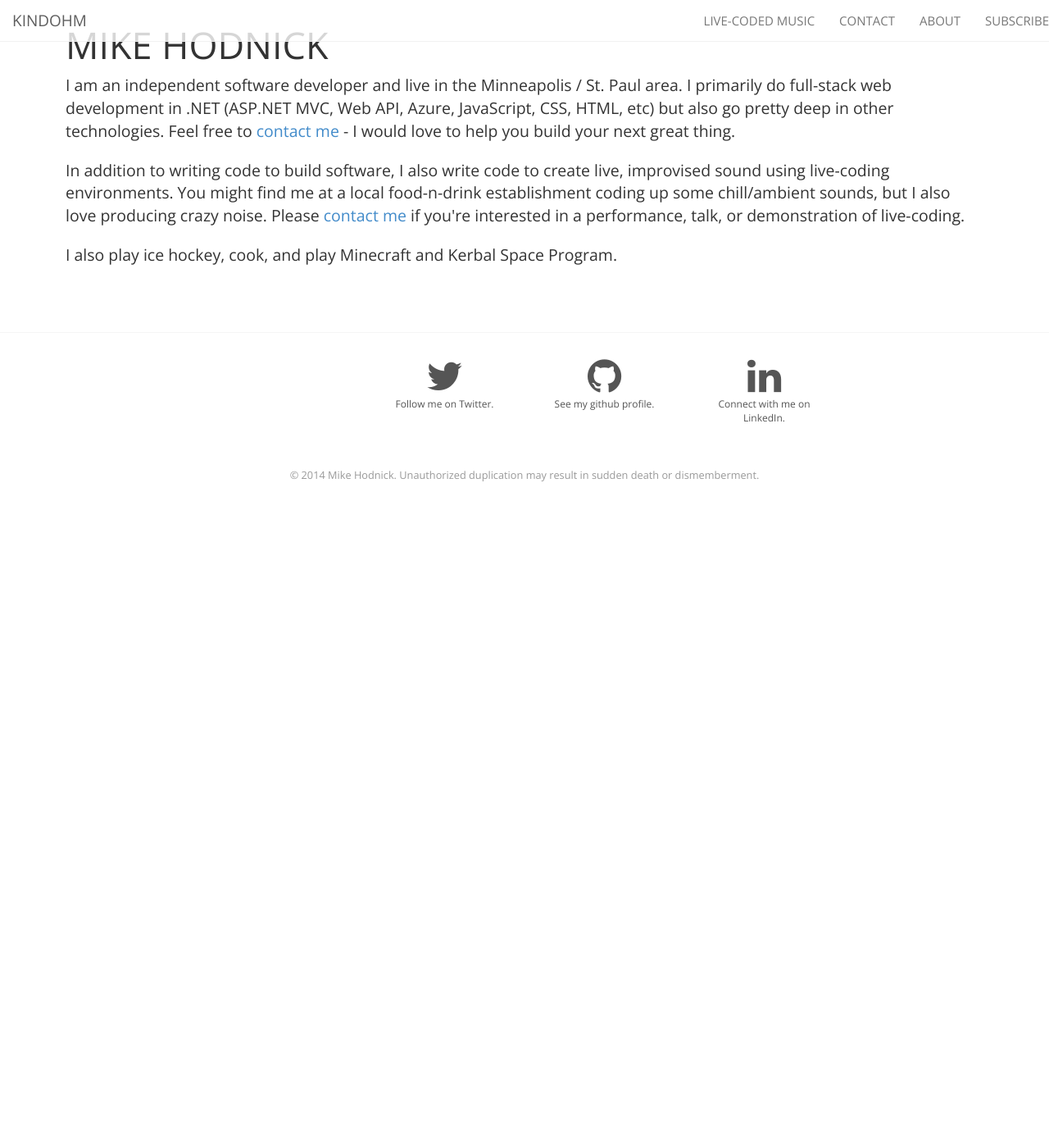
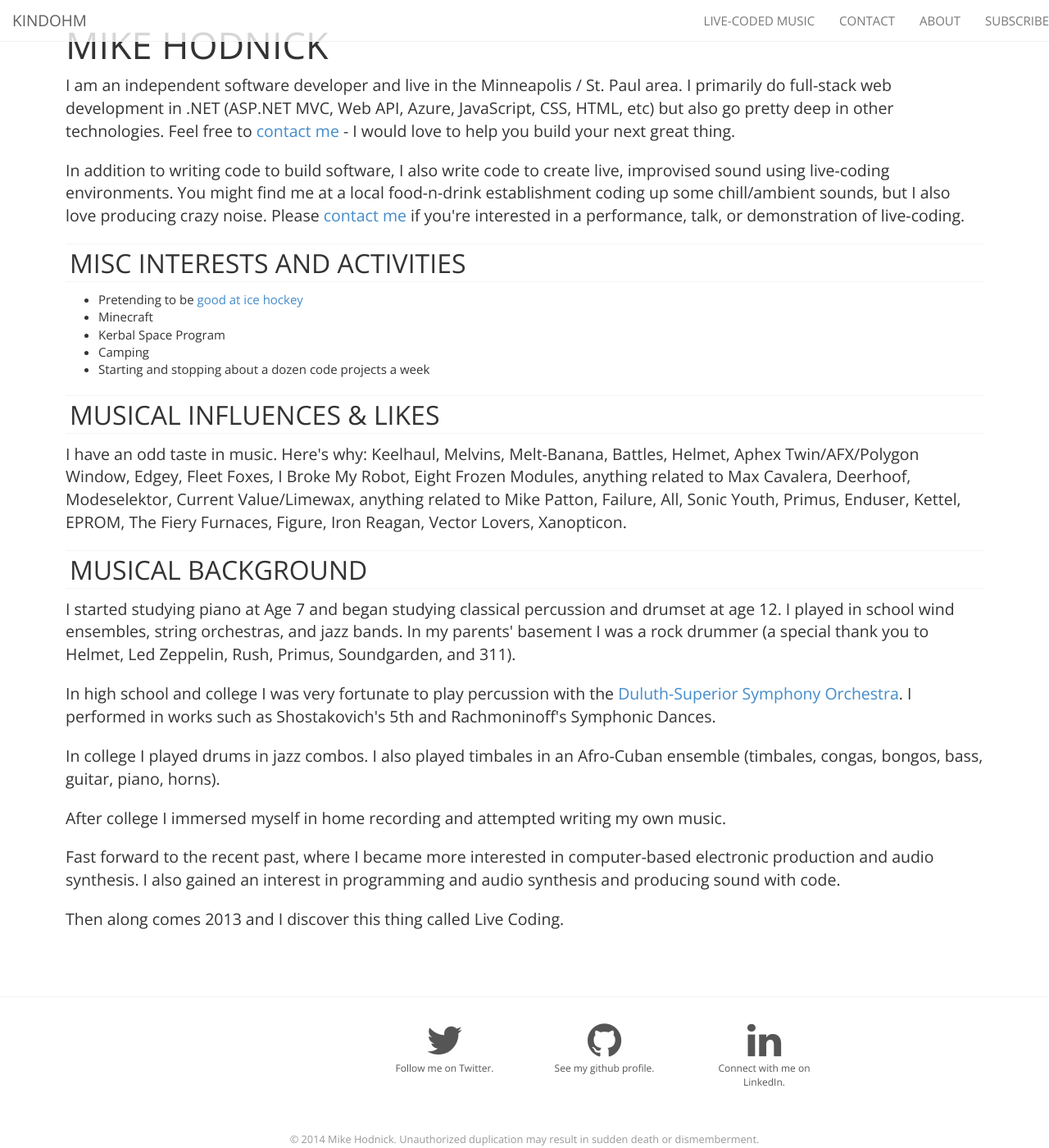
Before and after one commit to kindohm/kindohm.com.old, a Jekyll site: the page built from about/index.html, in a window 1280 px wide and 1400 px high, scrolled down 370 px. Shown: the whole window at 82% size. Built offline with Jekyll 4.4.1, drawn with Linux system fonts in a browser that asks for light colours; nearby versions of some CDN libraries; Markdown is read by kramdown in place of the engine named in the settings; before the commit the page ends 1000 px from its top, so only the background shows below that.

Commit message:
edited about

```diff
--- a/about/index.html
+++ b/about/index.html
@@ -21,7 +21,44 @@ cover: /images/fish.jpg
     but I also love producing crazy noise. Please <a href="/contact">contact me</a>
     if you're interested in a performance, talk, or demonstration of live-coding.</p>
 
-  <p>I also play ice hockey, cook, and play Minecraft and Kerbal
-    Space Program.</a>
+  <h2>Misc Interests and Activities</h2>
+  <ul>
+    <li>Pretending to be <a href="https://twitter.com/kindohm/status/450645500589391874">good at ice hockey</a></li>
+    <li>Minecraft</li>
+    <li>Kerbal Space Program</li>
+    <li>Camping</li>
+    <li>Starting and stopping about a dozen code projects a week</li>
+  </ul>
+
+  <h2>Musical Influences &amp; Likes</h2>
+  <p>I have an odd taste in music. Here's why: Keelhaul, Melvins, Melt-Banana,
+    Battles, Helmet, Aphex Twin/AFX/Polygon Window, Edgey, Fleet Foxes, I Broke My Robot,
+    Eight Frozen Modules, anything related to Max Cavalera, Deerhoof, Modeselektor,
+    Current Value/Limewax, anything related to Mike Patton, Failure, All, Sonic Youth,
+    Primus, Enduser, Kettel, EPROM, The Fiery Furnaces, Figure, Iron Reagan,
+    Vector Lovers, Xanopticon.</p>
+
+  <h2>Musical Background</h2>
+  <p>I started studying piano at Age 7 and began studying classical percussion
+    and drumset at age 12. I played in school wind ensembles, string orchestras,
+    and jazz bands. In my parents' basement I was a rock drummer (a special thank you
+    to Helmet, Led Zeppelin, Rush, Primus, Soundgarden, and 311). </p>
+
+  <p>In high school and college I was very fortunate to play percussion with the
+    <a href="http://www.dsso.com/">Duluth-Superior Symphony Orchestra</a>. I
+    performed in works such as Shostakovich's 5th and Rachmoninoff's Symphonic Dances.</p>
+
+  <p>In college I played drums in jazz combos. I also played timbales in an Afro-Cuban
+    ensemble (timbales, congas, bongos, bass, guitar, piano, horns).</p>
+
+  <p>After college I immersed myself in home recording and attempted writing
+    my own music.</p>
+
+  <p>Fast forward to the recent past, where I became more interested in
+    computer-based electronic production and audio synthesis. I also gained
+    an interest in programming and audio synthesis and producing sound with
+    code.</p>
+
+  <p>Then along comes 2013 and I discover this thing called Live Coding.</p>
 
 </section>
```
